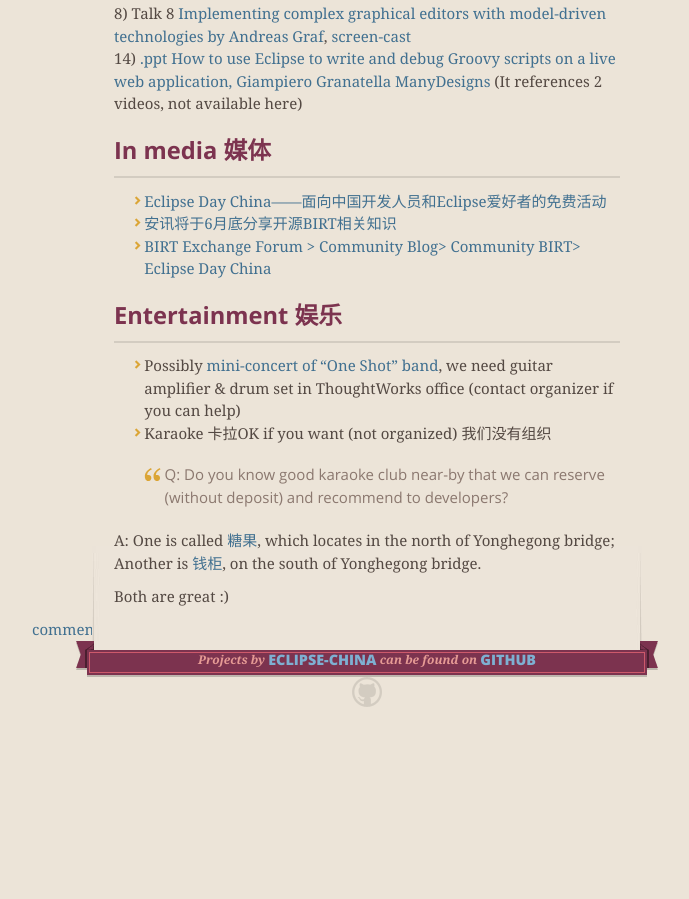
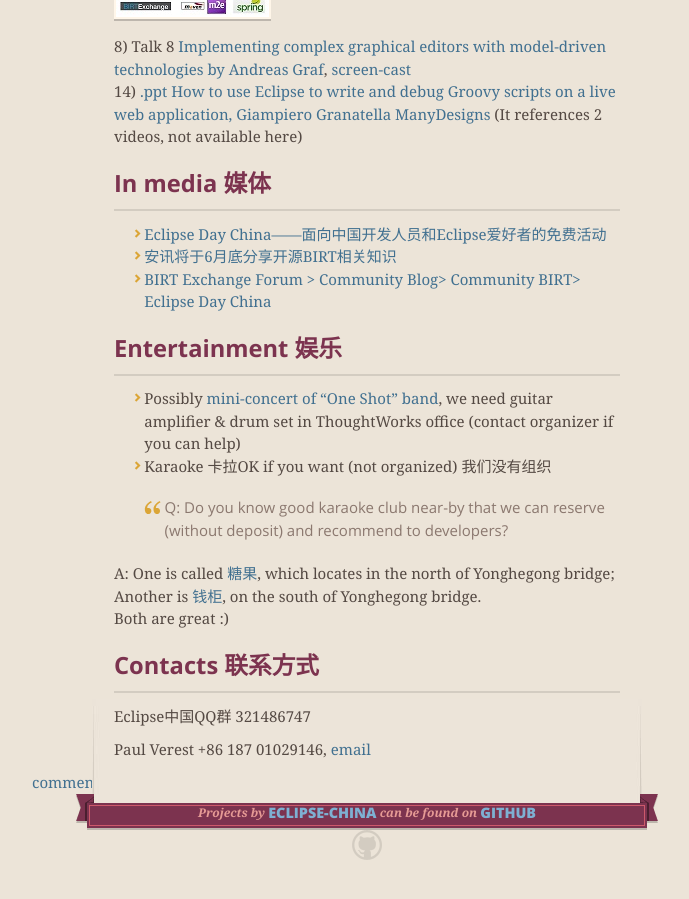
Before and after one commit to Eclipse-China/Eclipse-China.github.io, a Jekyll site: the page built from Day/index.md, in a window 1280 px wide and 900 px high, scrolled down 2460 px. Shown: the whole window, without its empty margins (273-962 px from the left). Built offline with Jekyll 4.4.1, drawn with Linux system fonts in a browser that asks for light colours; nearby versions of some CDN libraries; Markdown is read by kramdown in place of the engine named in the settings; comment, search, counter and statistics services are not loaded; before the commit the page ends 3207 px from its top, so only the background shows below that.

Commit message:
Contacts

```diff
--- a/Day/index.md
+++ b/Day/index.md
@@ -74,5 +76,10 @@
 
 A: One is called [糖果](http://www.dianping.com/shop/513037), which locates in the north of Yonghegong bridge;
 Another is [钱柜](http://www.dianping.com/shop/2047324), on the south of Yonghegong bridge.
+Both are great :)
 
-Both are great :)
+### Contacts 联系方式
+
+Eclipse中国QQ群 321486747
+
+Paul Verest +86 187 01029146, [email](mailto:paul.verest@live.com?subject=Eclipse-Day-China&body=I_would_like_to_support_Eclipse_Day_China_event)
```
Also changed, not shown: other parts of Day/index.md (+2 -0 lines).
